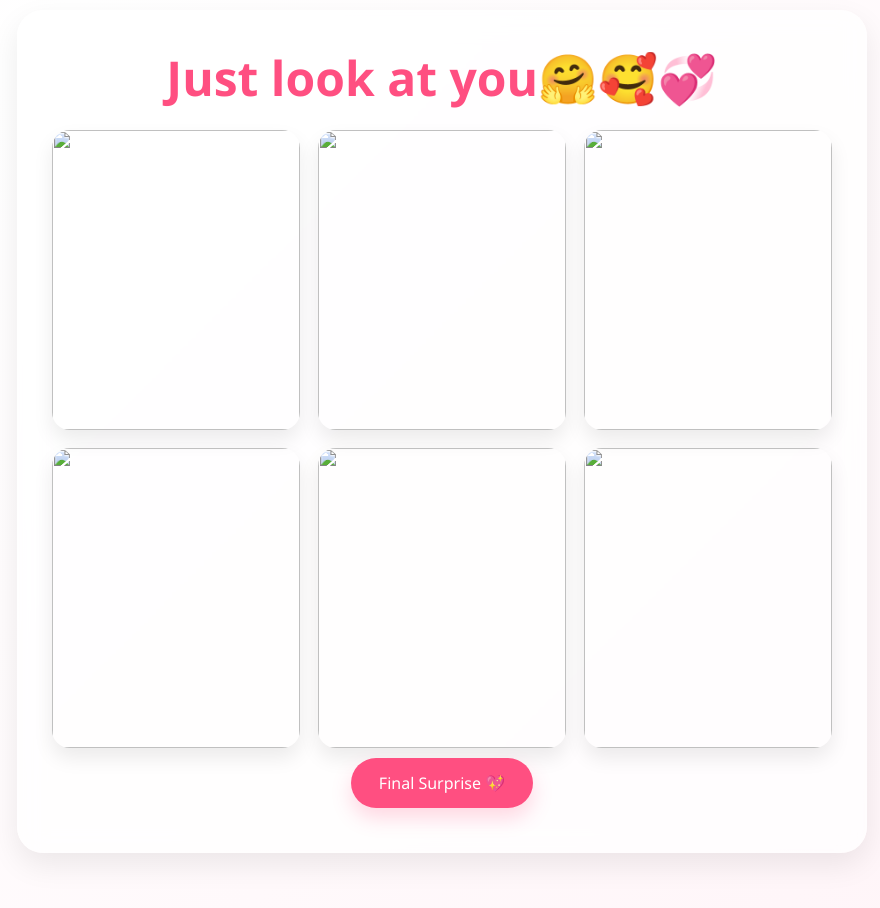
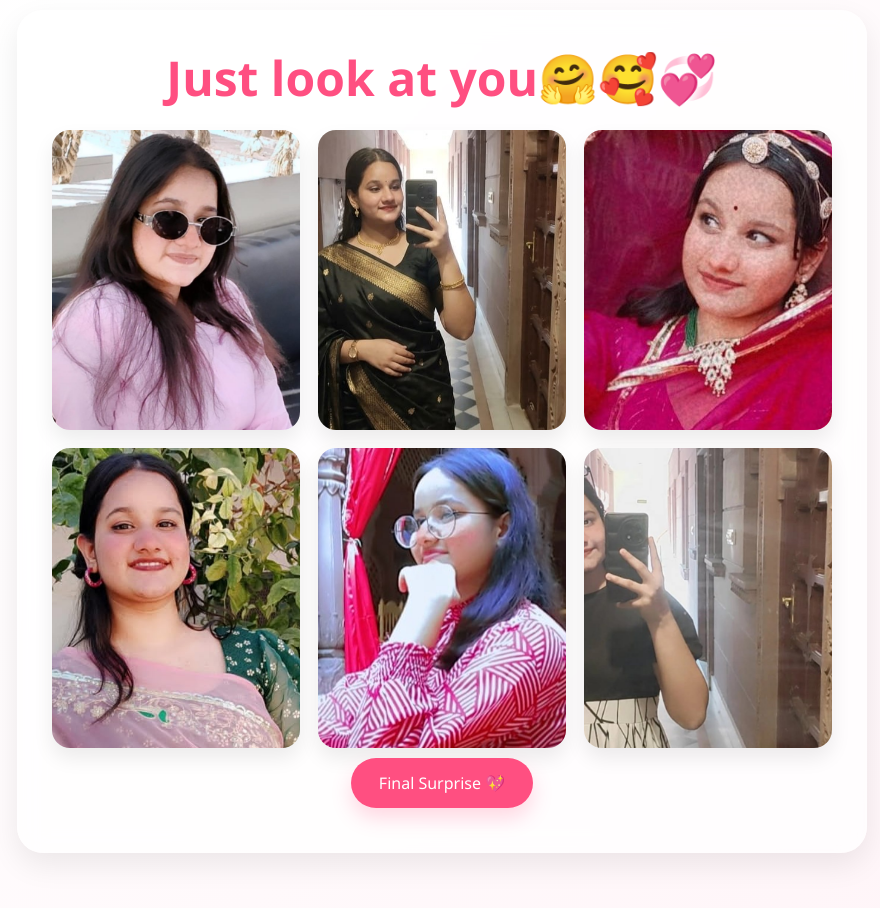
Before and after one commit to bhatikuldeep25/Kanishka-sisodiya, a plain HTML site: page index.html in a window 1280 px wide. Shown: the part 2420-3328 px from the top of the page, without its empty margins (198-1078 px from the left). Drawn offline with Linux system fonts and the light colour scheme.

Commit message:
Update index.html

```diff
--- a/index.html
+++ b/index.html
@@ -244,12 +244,12 @@ Will you be mine forever? 💖
 <h1>Just look at you🤗🥰💞</h1>
 
 <div class="gallery">
-<img src="01.jpg">
-<img src="02.jpg">
-<img src="07.jpg">
-<img src="06.jpg">
-<img src="08.JPG">
-<img src="05.JPG">
+<img src="photos/01.jpg">
+<img src="photos/02.jpg">
+<img src="photos/07.jpg">
+<img src="photos/06.jpg">
+<img src="photos/08.JPG">
+<img src="photos/05.JPG">
 </div>
 
 <button class="main-btn" onclick="goNext('proposal')">Final Surprise 💖</button>
```
